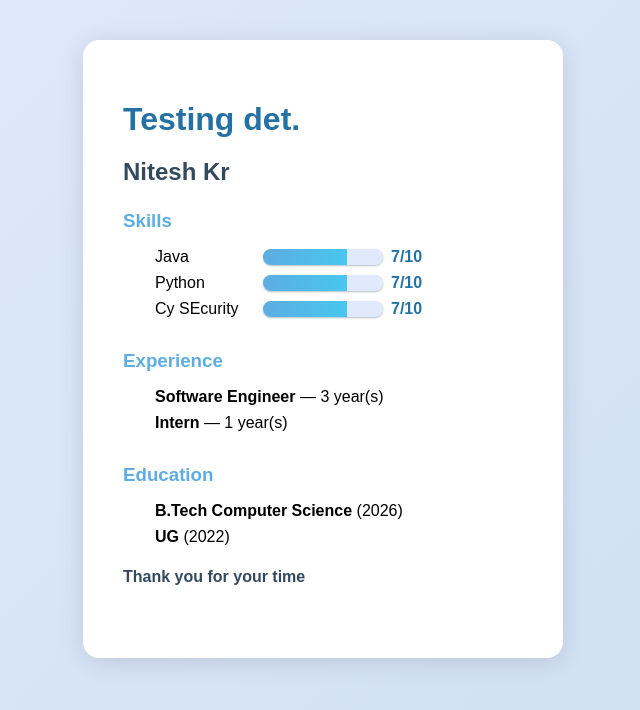
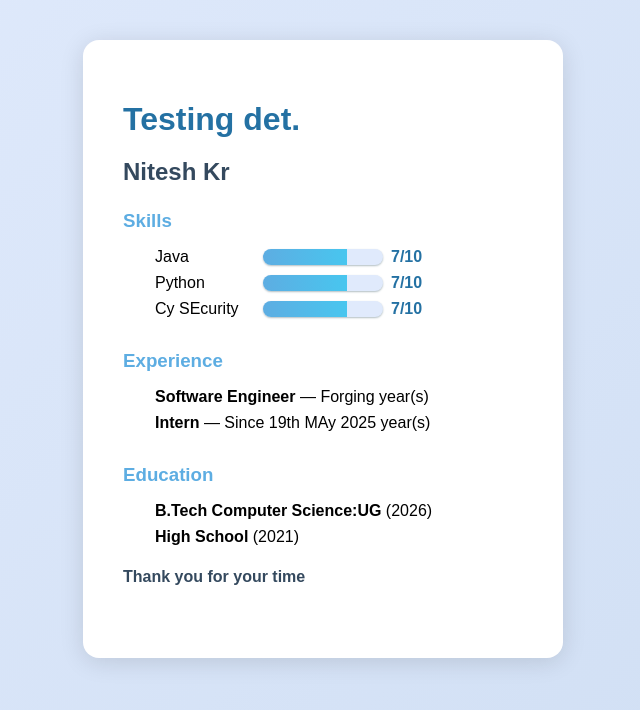
Before and after one commit to niteshczkumar/Testing1, a React (Create React App) app: page / in a window 1280 px wide. Shown: the top 710 px of the page, without its empty margins (317-957 px from the left). Built offline with nearby package versions, Linux system fonts and the light colour scheme.

Commit message:
Fix closing message and ensure correct deployment for ResumeGraphics

```diff
--- a/src/ResumeGraphics.jsx
+++ b/src/ResumeGraphics.jsx
@@ -7,9 +7,9 @@ export default function ResumeGraphics() {
   const [skills] = useState(['Java', 'Python', 'Cy SEcurity']);
   const [skillLevels] = useState([7, 7, 7]); // Out of 10
   const [experienceTitles] = useState(['Software Engineer', 'Intern']);
-  const [experienceYears] = useState([3, 1]);
-  const [education] = useState(['B.Tech Computer Science', 'UG']);
-  const [educationYears] = useState([2026, 2022]);
+  const [experienceYears] = useState(["Forging", "Since 19th MAy 2025"]);
+  const [education] = useState(['B.Tech Computer Science:UG', 'High School']);
+  const [educationYears] = useState([2026, 2021]);
 
   return (
     <div style={{
```
